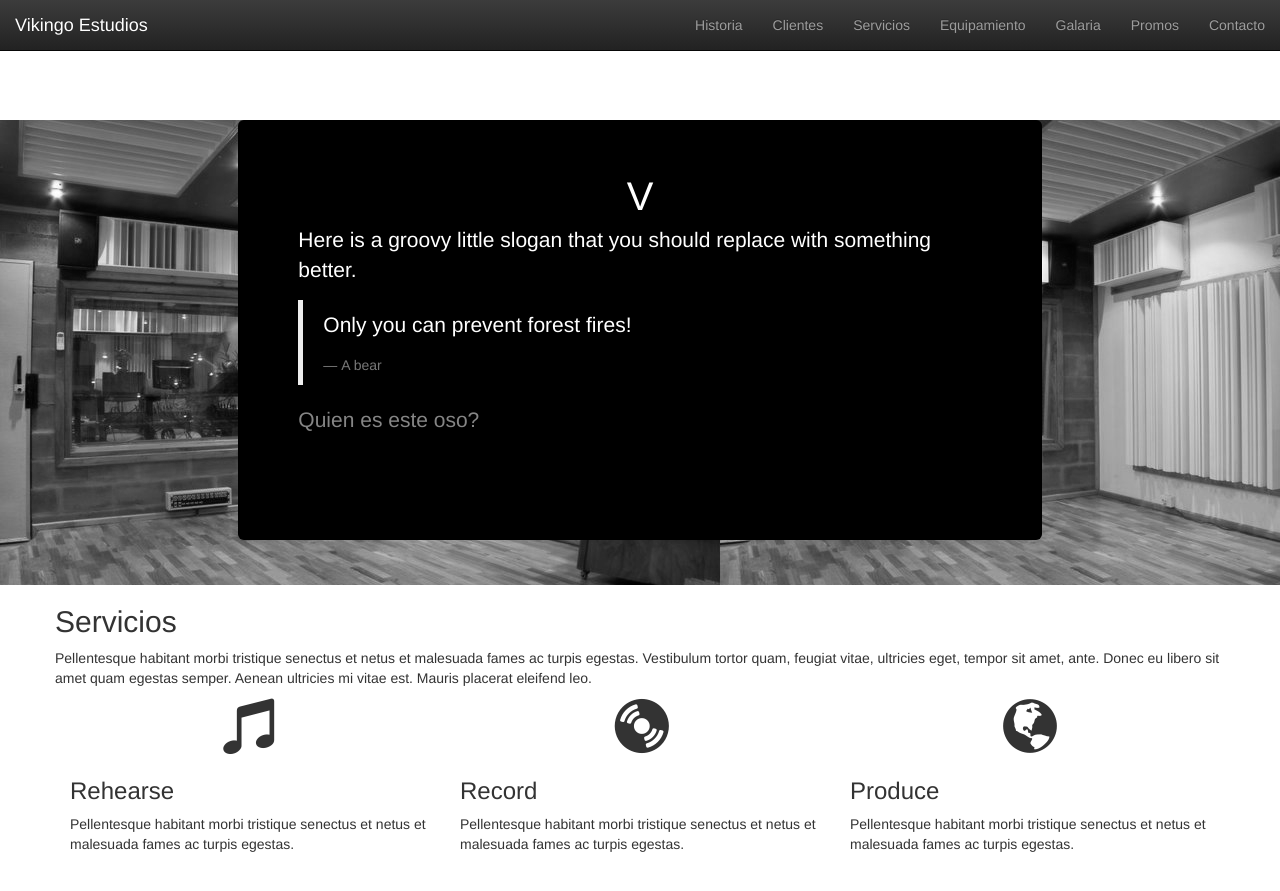
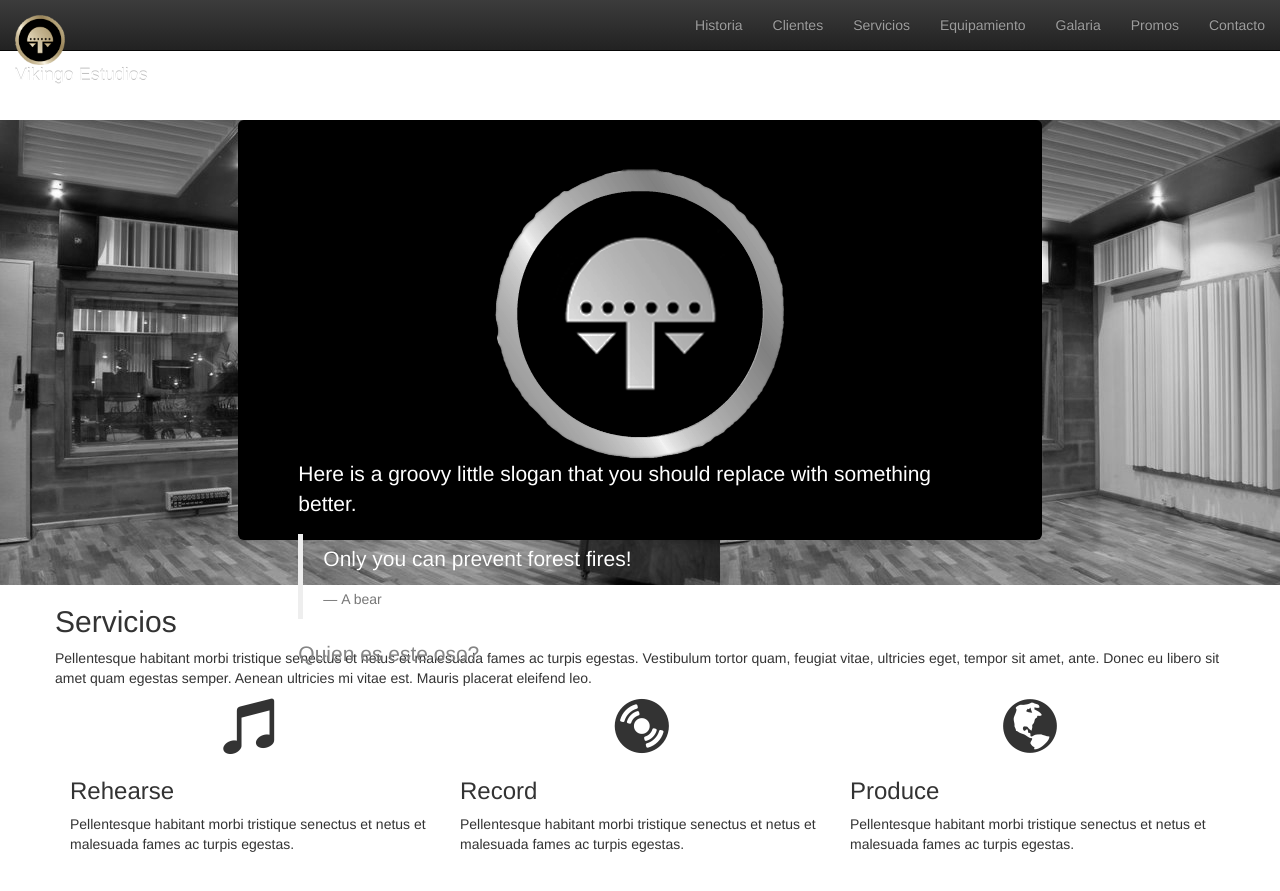
Before and after one commit to ryan258/vikingo, a Jekyll site: the page built from index.html, in a window 1280 px wide and 900 px high. Shown: the top 891 px of the window. Built offline with Jekyll 4.4.1, drawn with Linux system fonts in a browser that asks for light colours; nearby versions of some CDN libraries.

Commit message:
Add Resized Logos

```diff
--- a/_includes/nav.html
+++ b/_includes/nav.html
@@ -7,7 +7,7 @@
         <span class="icon-bar"></span>
         <span class="icon-bar"></span>
       </button>
-      <a class="navbar-brand" href="{{site.baseurl}}">Vikingo Estudios</a>
+      <a class="navbar-brand" href="{{site.baseurl}}"><img src="/img/vikingo-logo-mini.png" alt="Vikingo Logo" class="img-responsive" height="50" width="50">Vikingo Estudios</a>
     </div>
     <div id="navbar" class="navbar-collapse collapse">
       <ul class="nav navbar-nav navbar-right">
--- a/index.html
+++ b/index.html
@@ -8,7 +8,7 @@ layout: default
 	<div class="container-fluid">
 			<div class="col-md-8 col-md-offset-2">
 				<div class="jumbotron">
-					<div class="logo-v text-center">V</div>
+					<div class="logo-v text-center"><img src="{{site.baseurl}}/img/vikingo-logo.png"></div>
 					<p>Here is a groovy little slogan that you should replace with something better.</p>
 					<blockquote>
 						<p>Only you can prevent forest fires!</p>
```
Also changed, not shown: img/vikingo-logo-mini.png (added), img/vikingo-logo.png (added), 3 other files.
